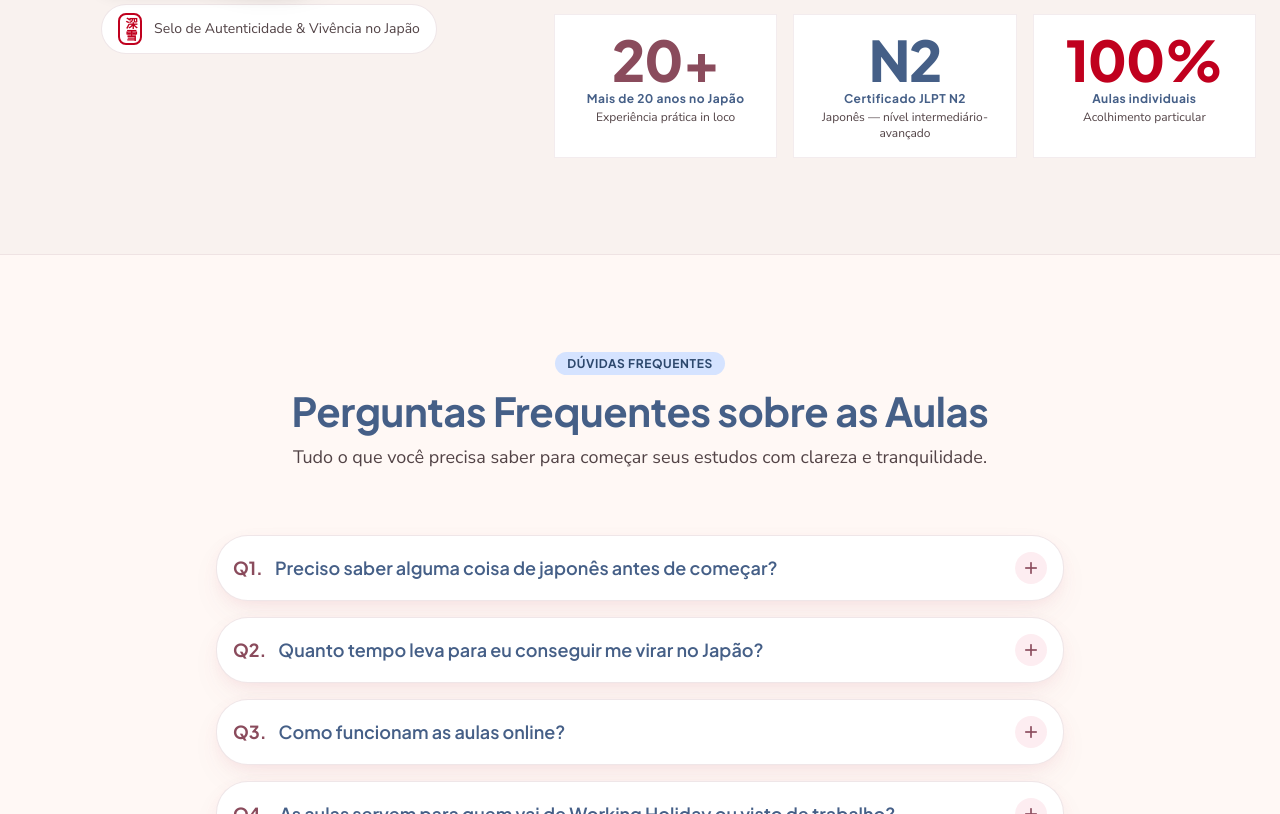
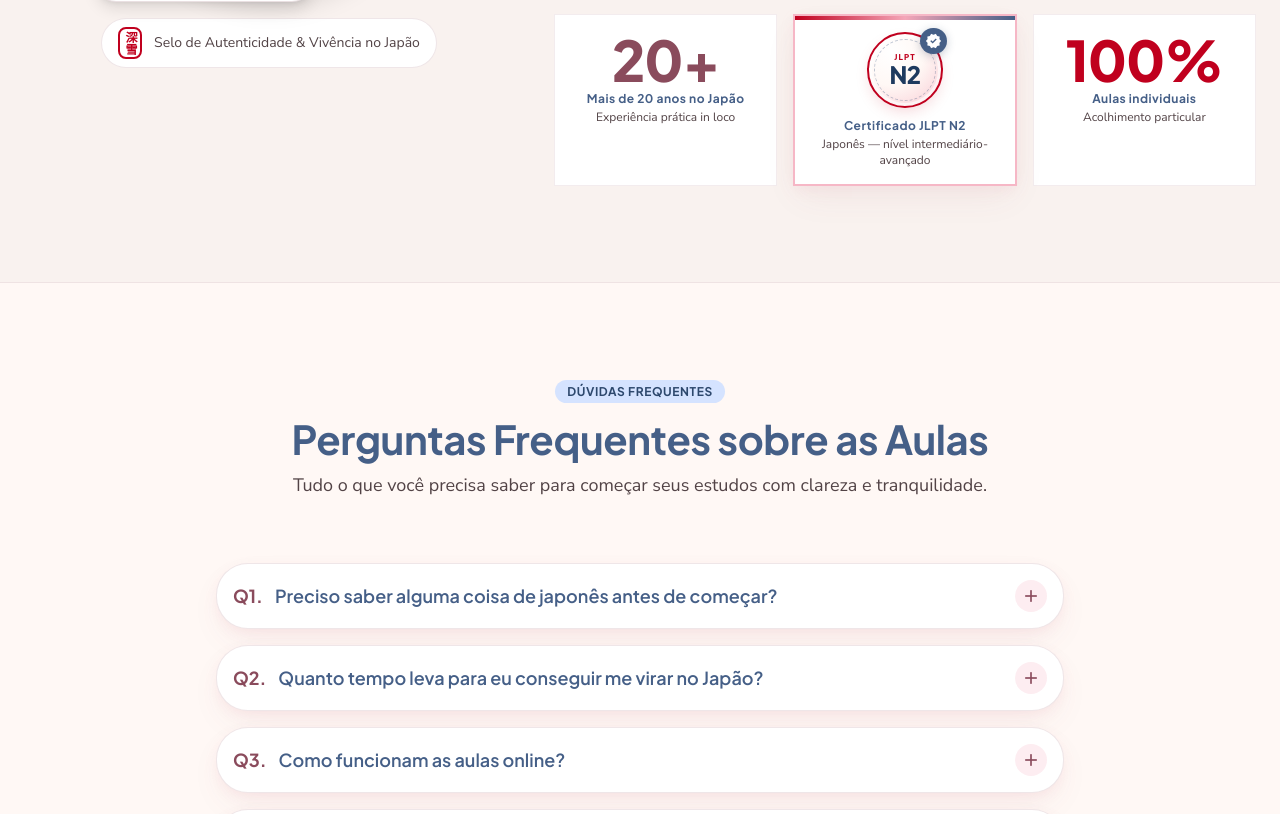
Before and after one commit to Luziberto/muramoto-sensei, a website: page index.html in a window 1280 px wide. Shown: the part 4505-5319 px from the top of the page. Drawn offline with nearby package versions, Linux system fonts and the light colour scheme.

Commit message:
Adiciona selo visual de certificação JLPT N2 na seção Sobre.
Medalha circular com ícone verified e destaque no card de credencial.

Co-authored-by: Cursor <cursoragent@cursor.com>

```diff
--- a/index.html
+++ b/index.html
@@ -170,6 +170,64 @@
       border-radius: 8px;
       writing-mode: vertical-rl;
       text-orientation: upright;
+    }
+    .jlpt-seal {
+      position: relative;
+      width: 4.75rem;
+      height: 4.75rem;
+      margin: 0 auto 0.625rem;
+      border-radius: 50%;
+      background: radial-gradient(circle at 30% 25%, #ffffff 0%, #fff8f5 45%, #f4a6b8 140%);
+      border: 2.5px solid #c0001e;
+      box-shadow: 0 6px 16px -4px rgba(192, 0, 30, 0.18), inset 0 0 0 3px rgba(255, 255, 255, 0.65);
+      display: flex;
+      flex-direction: column;
+      align-items: center;
+      justify-content: center;
+      gap: 0.1rem;
+    }
+    .jlpt-seal::after {
+      content: "";
+      position: absolute;
+      inset: 5px;
+      border-radius: 50%;
+      border: 1px dashed rgba(69, 95, 135, 0.35);
+      pointer-events: none;
+    }
+    .jlpt-seal-level {
+      font-family: "Plus Jakarta Sans", sans-serif;
+      font-weight: 800;
+      font-size: 1.5rem;
+      line-height: 1;
+      color: #1e3a5f;
+      letter-spacing: -0.02em;
+    }
+    .jlpt-seal-tag {
+      font-family: "Plus Jakarta Sans", sans-serif;
+      font-size: 0.5rem;
+      font-weight: 800;
+      letter-spacing: 0.14em;
+      text-transform: uppercase;
+      color: #c0001e;
+      line-height: 1;
+    }
+    .jlpt-seal-icon {
+      position: absolute;
+      top: -0.35rem;
+      right: -0.35rem;
+      width: 1.65rem;
+      height: 1.65rem;
+      border-radius: 50%;
+      background: #455f87;
+      color: #fff;
+      display: flex;
+      align-items: center;
+      justify-content: center;
+      box-shadow: 0 2px 8px rgba(30, 58, 95, 0.25);
+    }
+    .jlpt-seal-icon .material-symbols-outlined {
+      font-size: 1rem;
+      font-variation-settings: "FILL" 1, "wght" 600, "GRAD" 0, "opsz" 20;
     }
   </style>
 </head>
@@ -641,8 +699,13 @@
 <p class="font-label-sm text-label-sm text-secondary font-bold">Mais de 20 anos no Japão</p>
 <p class="font-body-sm text-body-sm text-on-surface-variant text-xs mt-0.5">Experiência prática in loco</p>
 </div>
-<div class="bg-surface-container-lowest p-space-md rounded-DEFAULT border border-outline-variant/30 text-center">
-<p class="font-display text-display text-secondary leading-none mb-1">N2</p>
+<div class="bg-surface-container-lowest p-space-md rounded-DEFAULT border-2 border-primary-container/80 text-center relative overflow-hidden sakura-shadow">
+<div class="absolute top-0 left-0 right-0 h-1 bg-gradient-to-r from-tertiary via-primary-container to-secondary"></div>
+<div class="jlpt-seal" title="Certificação oficial JLPT N2">
+<span class="jlpt-seal-icon" aria-hidden="true"><span class="material-symbols-outlined">verified</span></span>
+<span class="jlpt-seal-tag">JLPT</span>
+<span class="jlpt-seal-level">N2</span>
+</div>
 <p class="font-label-sm text-label-sm text-secondary font-bold">Certificado JLPT N2</p>
 <p class="font-body-sm text-body-sm text-on-surface-variant text-xs mt-0.5">Japonês — nível intermediário-avançado</p>
 </div>
```
Also changed, not shown: mobile.html (+51 -3 lines).
